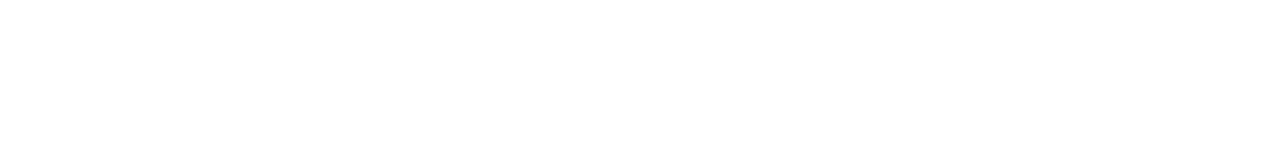
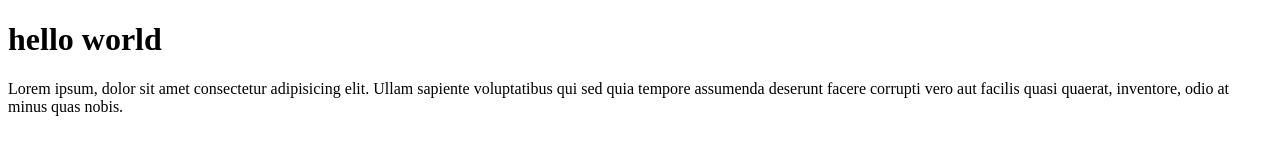
Before and after one commit to Goncasoncas/siteexample, a plain HTML site: page index.html in a window 1280 px wide. Drawn offline with Linux system fonts and the light colour scheme.

Commit message:
Added h1 and p
Adicionei h1 e um parágrafo

```diff
--- a/index.html
+++ b/index.html
@@ -6,6 +6,7 @@
     <title>Document</title>
 </head>
 <body>
-
+    <h1>hello world</h1>
+    <p>Lorem ipsum, dolor sit amet consectetur adipisicing elit. Ullam sapiente voluptatibus qui sed quia tempore assumenda deserunt facere corrupti vero aut facilis quasi quaerat, inventore, odio at minus quas nobis.</p>
 </body>
 </html>
```
